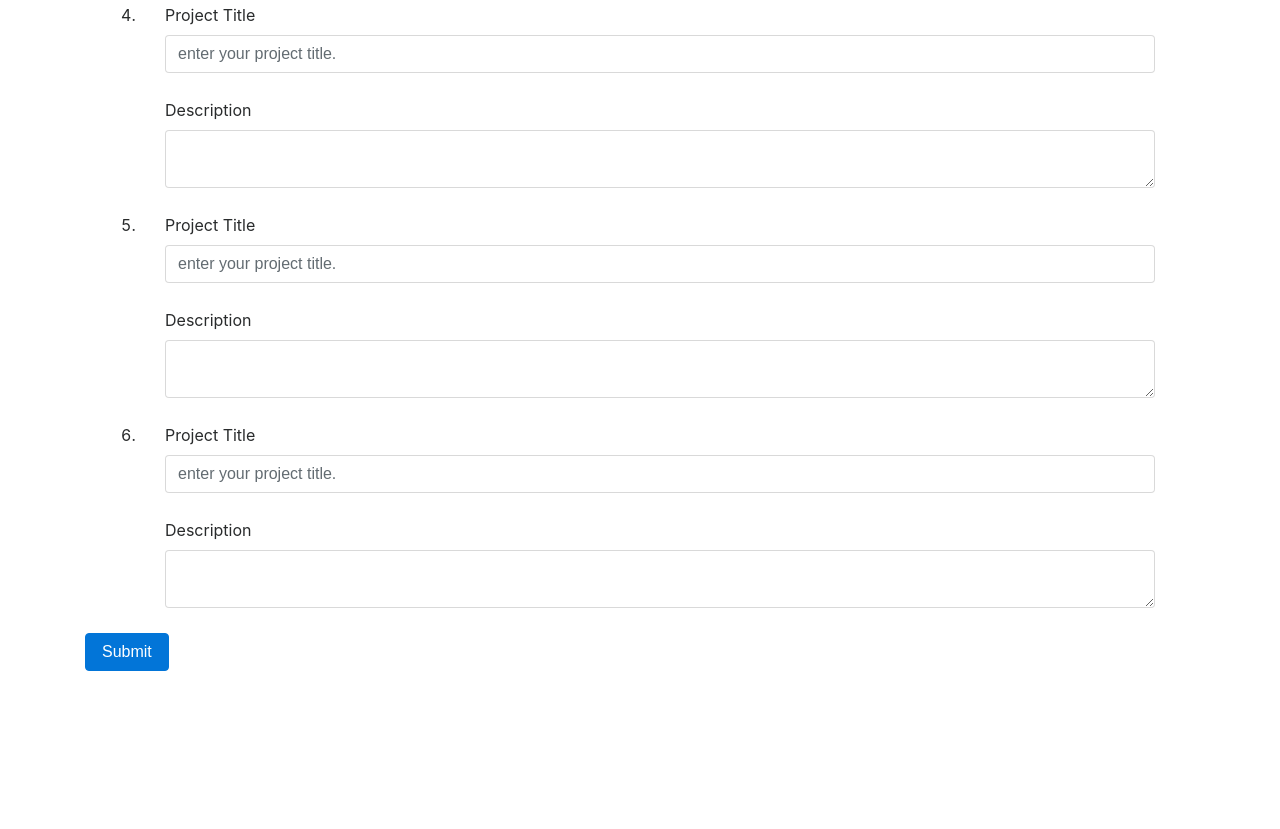
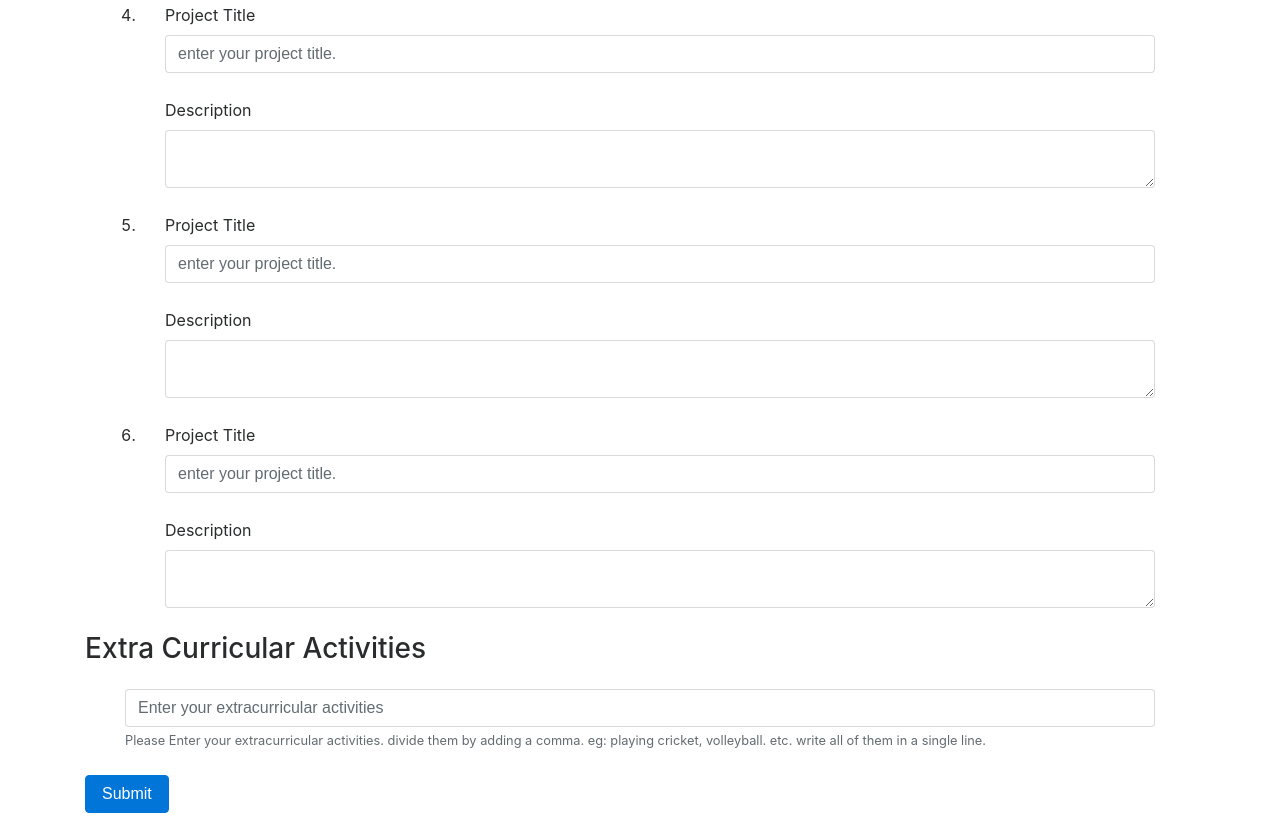
Before and after one commit to rishivamshi/resume-builder, a plain HTML site: page index.html in a window 1280 px wide. Shown: the part 3071-3900 px from the top of the page. Before the commit the page ends 3758 px from the top, so only its background shows below. Drawn offline with nearby package versions, Linux system fonts and the light colour scheme; a script that the page names is missing.

Commit message:
Added Extra curricular activities section.

```diff
--- a/index.html
+++ b/index.html
@@ -307,6 +307,21 @@
 
         </div>
 
+        <h3>Extra Curricular Activities</h3>
+        <div class="container">
+            <div>
+            <div class="form-group">
+
+
+            <input type="text" class="form-control" id="extracur" aria-describedby="extraHelp" placeholder="Enter your extracurricular activities"> <small id="extraHelp" class="form-text text-muted">Please Enter your extracurricular activities. divide them by adding a comma. eg: playing cricket, volleyball. etc. write all of them in a single line.</small> </div>
+            </div>
+
+
+
+
+
+
+        </div>
 
 
 
--- a/main.js
+++ b/main.js
@@ -58,6 +58,11 @@ function genPDF() {
     var proTitle6 = $('#proTitle6').val();
     var proDes6 = $('#proDes6').val();
 
+    // extra curricular activities
+    var extracur = $('#extracur').val();
+
+
+
     doc.text(20,20,name);
     doc.text(20,40,jobTitle);
     doc.text(20,60,phone);
@@ -108,7 +113,7 @@ function genPDF() {
     doc.text(20,120,proTitle6);
     doc.text(40,120,proDes6)
 
-
+    doc.text(20,20,extracur);
 
 
 
```
